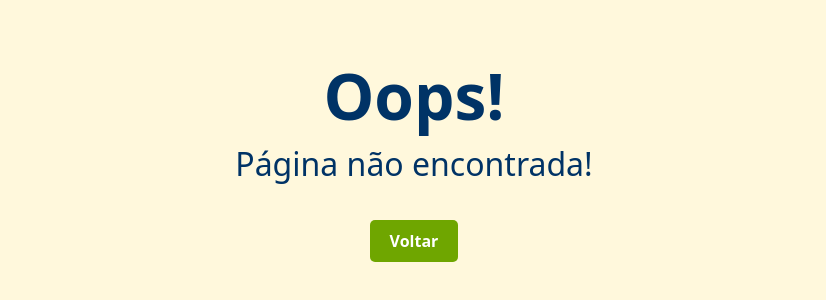
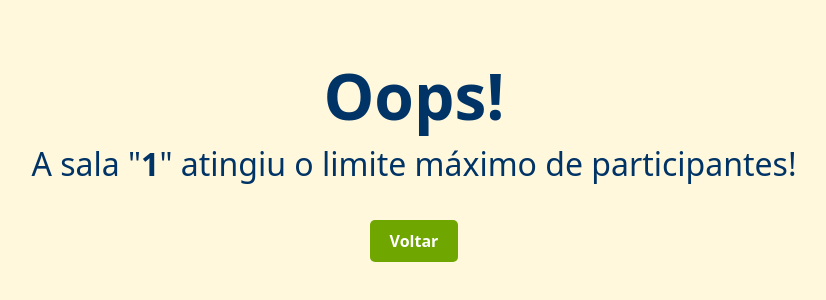
Before and after one commit to adelson70/Amigo-de-Oracao, a React (Vite) app in the folder frontend/: page /room-limit/1 in a window 1280 px wide. Shown: the part 180-480 px from the top of the page, without its empty margins (226-1052 px from the left). Built offline with nearby package versions, Linux system fonts and the light colour scheme; the HTML template or start-up script is replaced by a standard one.

Commit message:
tela de limite de sala

```diff
--- /dev/null
+++ b/frontend/src/pages/RoomLimit/index.jsx
@@ -0,0 +1,24 @@
+import React from 'react';
+import ButtonComponent from '../../components/ButtonComponent';
+import { useNavigate } from 'react-router-dom';
+import { useParams } from 'react-router-dom';
+import './styles.css';
+
+
+const RoomLimit = () => {
+    const { room } = useParams();
+    const navigate = useNavigate();
+    const handleClick = () => navigate('/');
+
+    return (
+        <div className='container'>
+            <h1 className='titulo'>Oops!</h1>
+            <p className='descricao'>
+                A sala "<strong>{room}</strong>" atingiu o limite máximo de participantes!
+            </p>
+            <ButtonComponent background='#6FA600' description='Voltar' clickHandler={handleClick} />
+        </div>
+    );
+}
+
+export default RoomLimit;
--- /dev/null
+++ b/frontend/src/pages/RoomLimit/styles.css
@@ -0,0 +1,17 @@
+.container {
+    display: flex;
+    flex-direction: column;
+    align-items: center;
+    justify-content: center;
+    margin-bottom: 10rem;
+}
+
+.titulo {
+    font-size: 4rem;
+    margin-bottom: 0.5rem;
+}
+
+.descricao {
+    font-size: 2rem;
+    margin-top: 0;
+}
--- a/frontend/src/routes/AppRoutes.jsx
+++ b/frontend/src/routes/AppRoutes.jsx
@@ -3,11 +3,13 @@ import { Routes, Route } from 'react-router-dom';
 import HomePage from '../pages/HomePage';
 import AboutPage from '../pages/AboutPage';
 import NotFound from '../pages/NotFound/index';
+import RoomLimit from '../pages/RoomLimit/index';
 
 const AppRoutes = () => (
   <Routes>
     <Route path="/" element={<HomePage />} />
     <Route path="/about" element={<AboutPage />} />
+    <Route path="/room-limit/:room" element={<RoomLimit />} />
     <Route path="*" element={<NotFound />} />
   </Routes>
 );
```
